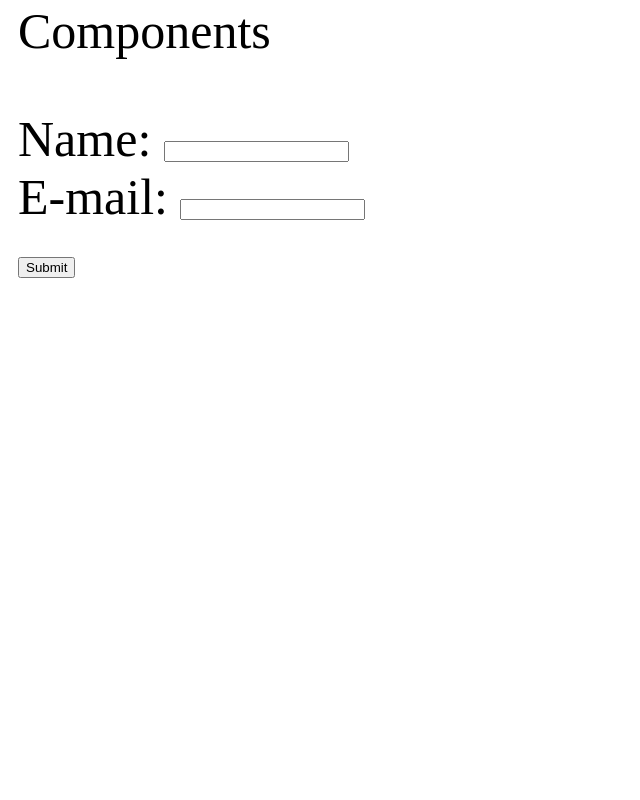
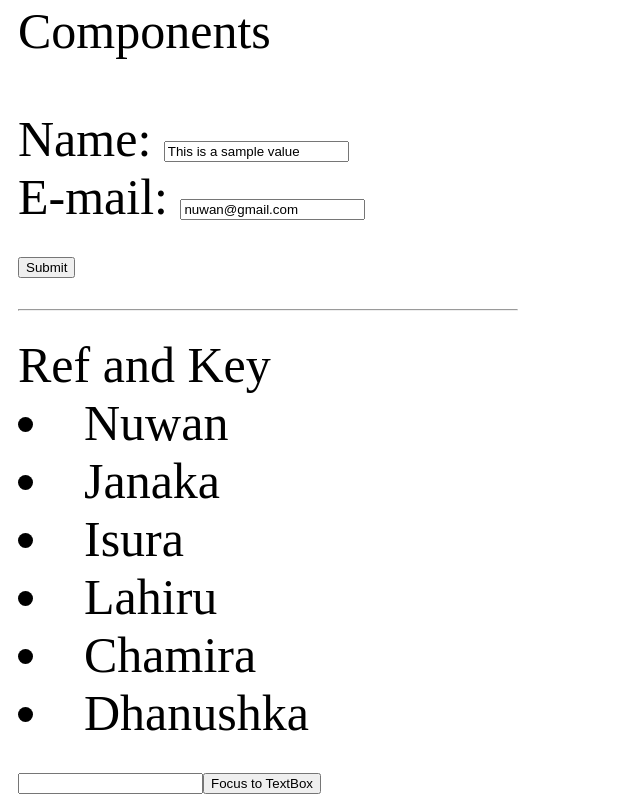
Before and after one commit to nchathu2014/pro-react, a React app: page / in a window 1280 px wide. Shown: the part 747-1547 px from the top of the page, without its empty margins (0-640 px from the left). Before the commit the page ends 1031 px from the top, so only its background shows below. Built offline with nearby package versions, Linux system fonts and the light colour scheme; the HTML template or start-up script is replaced by a standard one.

Commit message:
react reconciliation process

```diff
--- a/src/components/App.js
+++ b/src/components/App.js
@@ -33,6 +33,10 @@ class App extends Component {
     console.log(`NAME : ${event.target.name.value} EMAIL : ${event.target.email.value}`);
   }
 
+  handleOnFocus(){
+    this.refs.inputRef.focus();
+  }
+
   render() {
 
     let divStyle = {
@@ -42,6 +46,15 @@ class App extends Component {
       padding: 10,
       fontSize: 50
     };
+
+    let studentArray = ['Nuwan','Janaka','Isura','Lahiru','Chamira','Dhanushka'];
+    let students = studentArray.map((student,index)=>{
+      return(
+
+          <li key={index}>{student}</li>
+
+      );
+    });
 
     return (
       <div style={divStyle}>
@@ -65,15 +78,24 @@ class App extends Component {
 
         <form onSubmit={this.handleSubmit}>
           <div className="formGroup">
-            Name: <input name="name" type="text" />
+            Name: <input name="name" type="text" defaultValue="This is a sample value"/>
           </div>
           <div className="formGroup">
-            E-mail: <input name="email" type="mail" />
+            E-mail: <input name="email" type="mail" defaultValue="nuwan@gmail.com"/>
           </div>
           <button type="submit">Submit</button>
         </form>
 
 
+        <hr/>
+
+        Ref and Key
+
+        <div>
+          {students}
+          <input type="text" ref="inputRef"/>
+          <button onClick={this.handleOnFocus.bind(this)}>Focus to TextBox</button>
+        </div>
 
 
       </div>
--- a/timestamp.json
+++ /dev/null
@@ -1 +0,0 @@
-{"date":"2016-08-26T16:34:40.973Z","yyyy":2016,"yy":"16","M":8,"MM":"08","MMM":"Aug","MMMM":"August","w":6,"ww":"06","www":"Fri","wwww":"Friday","d":26,"dd":"26","H":22,"HH":"22","h":10,"hh":"10","a":"PM","m":4,"mm":"04","s":40,"ss":"40","sss":973,"ssss":"973","timezone":-330}
```
